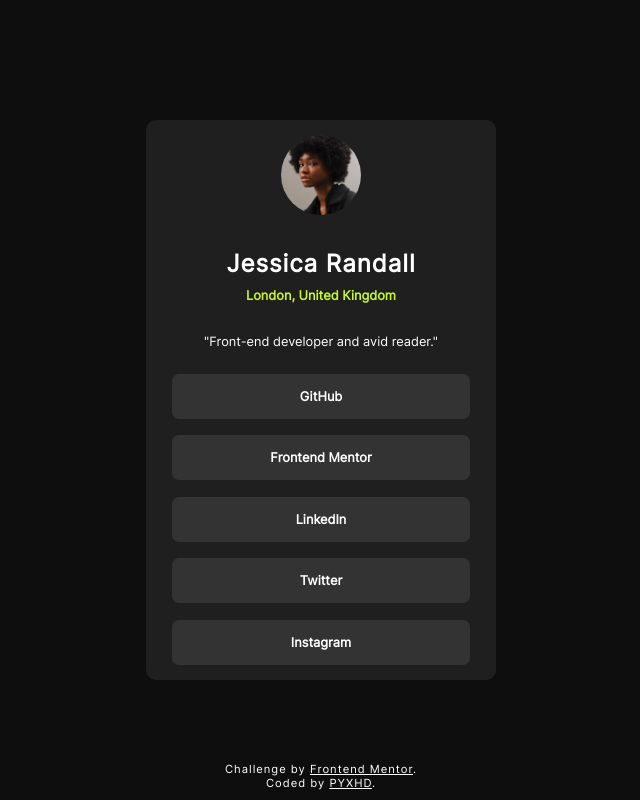
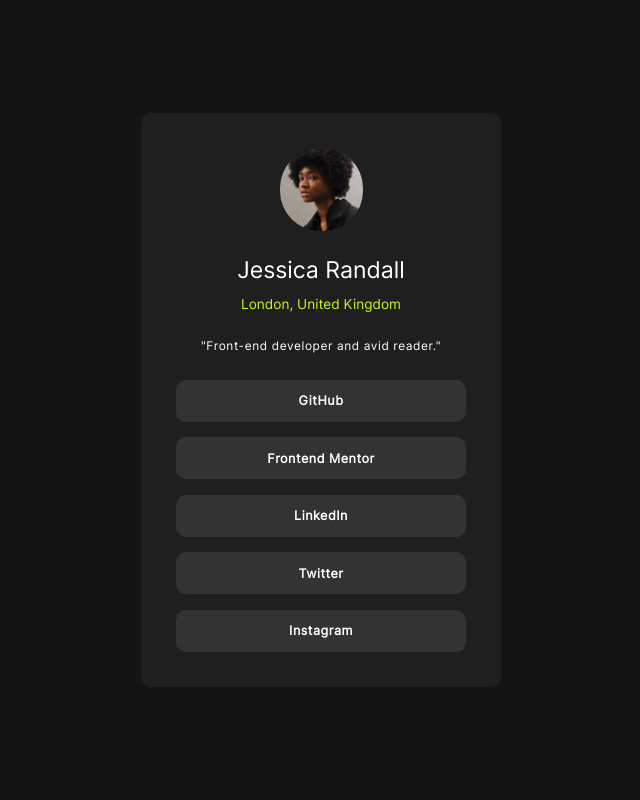
Before and after one commit to PYXHD/FrontEndMentor_SocialLinksProfile, a plain HTML site: page index.html in a window 1280 px wide. Shown: the whole page, without its empty margins (319-959 px from the left). Drawn offline with Linux system fonts and the light colour scheme.

Commit message:
Commit 2.0

```diff
--- /dev/null
+++ b/assets/styles/_main.scss
@@ -0,0 +1,79 @@
+main {
+  max-width: 100%;
+  height: 100%;
+  display: flex;
+  justify-content: center;
+  align-items: center;
+
+  .card-container {
+    height: 574px;
+    width: 360px;
+    display: grid;
+    grid-template-rows: 46% 54%;
+    background-color: $colorCardBg;
+    border-radius: 10px;
+    padding: 35px;
+
+    @media screen and (max-width: "425px") {
+      margin: auto 25px;
+    }
+
+    .profile-container {
+      display: flex;
+      flex-direction: column;
+      justify-content: space-between;
+      align-items: center;
+      text-align: center;
+      padding-bottom: 27px;
+
+      .img {
+        width: 83px;
+        border-radius: 40px;
+      }
+
+      .identity {
+        line-height: 34px;
+        h1 {
+          @include font(1.65rem, 400, $colorText);
+          margin-top: 5px;
+        }
+        h2 {
+          @include font(0.975rem, 400, $colorAccent);
+        }
+      }
+
+      .description {
+        @include font(0.85rem, 400, $colorText);
+        letter-spacing: 0.6px;
+      }
+    }
+
+    .btn-container {
+      display: flex;
+      flex-direction: column;
+      justify-content: space-between;
+      align-items: center;
+
+      .btn {
+        width: 100%;
+        height: 42px;
+        display: flex;
+        justify-content: center;
+        align-items: center;
+        text-align: center;
+        background: $colorBtnBg;
+        border-radius: 10px;
+        @include font(0.9rem, 600, $colorText);
+        letter-spacing: 0.5px;
+        text-decoration: none;
+        transition: 0.1s ease;
+
+        &:hover {
+          background: $colorAccent;
+          color: $colorBodyBg;
+          transform: scale(1.03);
+        }
+      }
+    }
+  }
+}
--- /dev/null
+++ b/assets/styles/_settings.scss
@@ -0,0 +1,35 @@
+@font-face {
+  font-family: "Inter";
+  src: url(../fonts/Inter-Regular.ttf);
+}
+
+$font: Inter, sans-serif;
+
+$colorBodyBg: rgb(20, 20, 20);
+$colorCardBg: rgb(31, 31, 31); /*card background*/
+$colorBtnBg: rgb(51, 51, 51); /*btn background*/
+$colorAccent: rgb(197, 248, 42); /*accent-color*/
+$colorText: white; /*text-color*/
+
+@mixin font($f-size, $f-weight, $f-color) {
+  font-family: $font;
+  font-size: $f-size;
+  font-weight: $f-weight;
+  color: $f-color;
+}
+
+html {
+  font-size: 14px;
+}
+* {
+  margin: 0;
+  padding: 0;
+  box-sizing: border-box;
+}
+body {
+  height: 100vh;
+  display: flex;
+  justify-content: center;
+  align-items: center;
+  background: $colorBodyBg;
+}
--- /dev/null
+++ b/assets/styles/index.scss
@@ -0,0 +1,2 @@
+@import "../styles/settings";
+@import "../styles/main";
--- a/index.html
+++ b/index.html
@@ -11,22 +11,25 @@
       href="./assets/images/favicon-32x32.png"
     />
 
-    <link rel="stylesheet" href="./style.css" />
+    <link rel="stylesheet" href="./assets/styles/index.css" />
 
     <title>Frontend Mentor | Social links profile</title>
   </head>
 
   <body>
-    <div class="card">
+    <main>
+      <div class="card-container">
         <div class="profile-container">
-        <div>
-          <img src="./assets/images/avatar-jessica.jpeg" alt="Profil pic" />
-        </div>
-        <div>
+          <img
+            class="img"
+            src="./assets/images/avatar-jessica.jpeg"
+            alt="Profile pic"
+          />
+          <div class="identity">
             <h1>Jessica Randall</h1>
             <h2>London, United Kingdom</h2>
           </div>
-        <p>"Front-end developer and avid reader."</p>
+          <p class="description">"Front-end developer and avid reader."</p>
         </div>
 
         <div class="btn-container">
@@ -37,16 +40,6 @@
           <a href="#" class="btn">Instagram</a>
         </div>
       </div>
-
-    <div class="attribution">
-      <p>
-        Challenge by
-        <a href="https://www.frontendmentor.io?ref=challenge" target="_blank"
-          >Frontend Mentor</a
-        >. <br />
-
-        Coded by <a href="https://github.com/PYXHD">PYXHD</a>.
-      </p>
-    </div>
+    </main>
   </body>
 </html>
```
Also changed, not shown: assets/sketches/active-states.jpg (added), assets/sketches/desktop-preview.jpg (added), assets/sketches/destkop-design.jpg (added), assets/sketches/mobile-design.jpg (added), assets/styles/index.css (added), 2 other files. Lines whose indentation alone changed are shown as unchanged.
